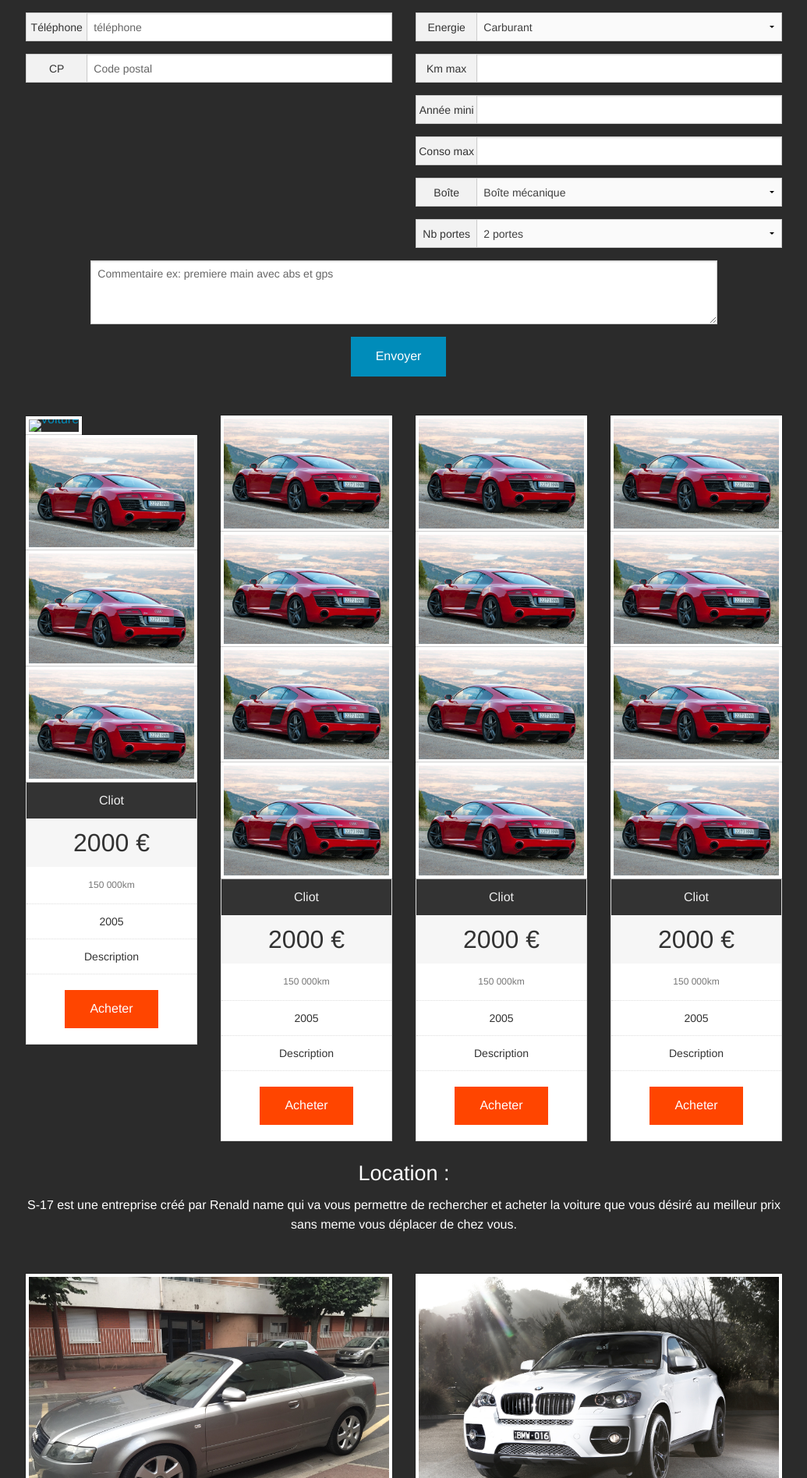
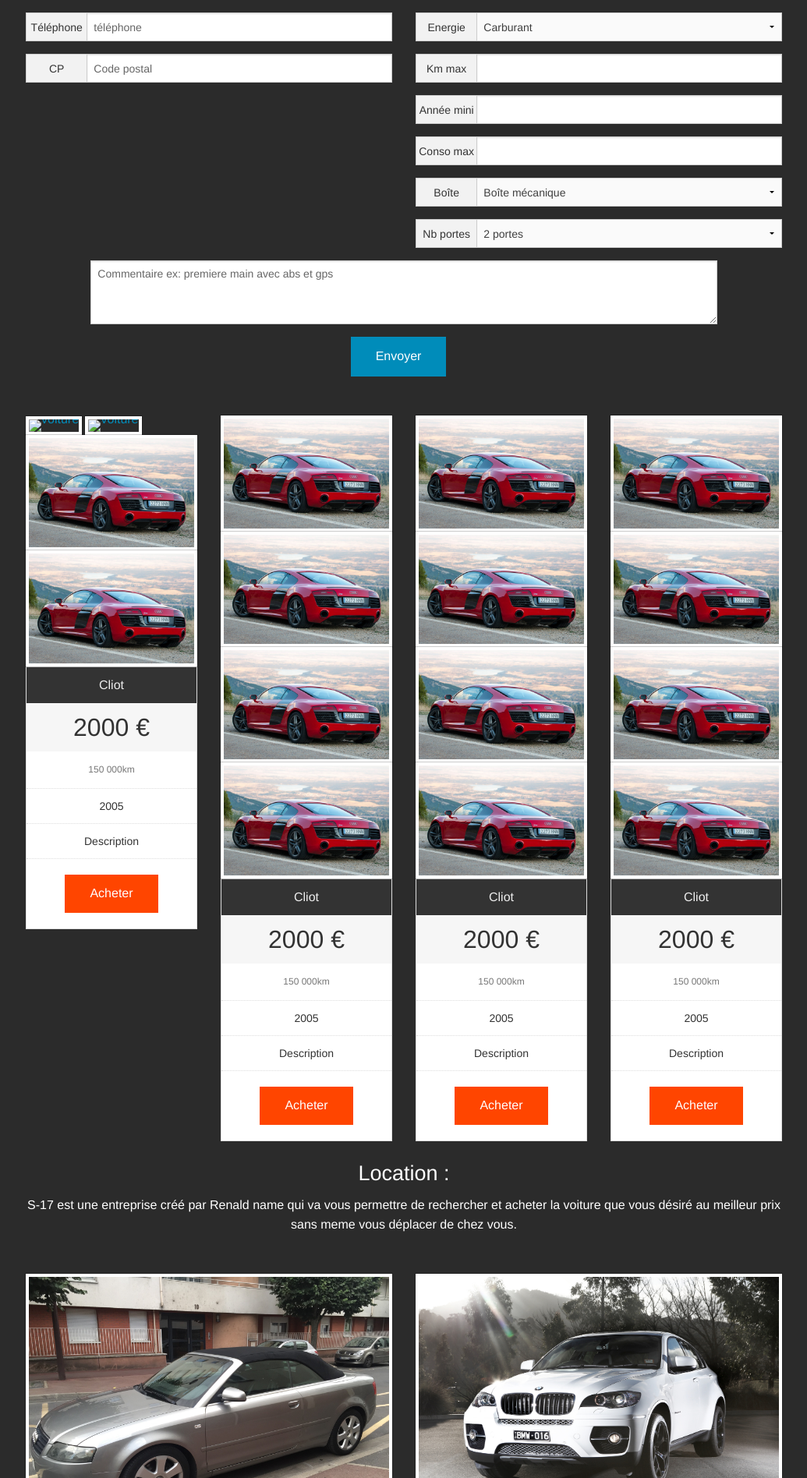
Before and after one commit to Thegeiger/S-17, a Jekyll site: the page built from index.html, in a window 1280 px wide. Shown: the part 1788-3684 px from the top of the page at 78% size, without its empty margins (122-1157 px from the left). Built offline with Jekyll 4.4.1, drawn with Linux system fonts in a browser that asks for light colours.

Commit message:
Updated 'index.html' via CloudCannon

```diff
--- a/index.html
+++ b/index.html
@@ -13,7 +13,7 @@ achatnormal:
   bloc1:
     bloc_voiture: voiture
     image1_path: ''
-    image2_path: /images/slides/image1.jpg
+    image2_path: ''
     image3_path: /images/slides/image1.jpg
     image4_path: /images/slides/image1.jpg
   bloc2:
```
